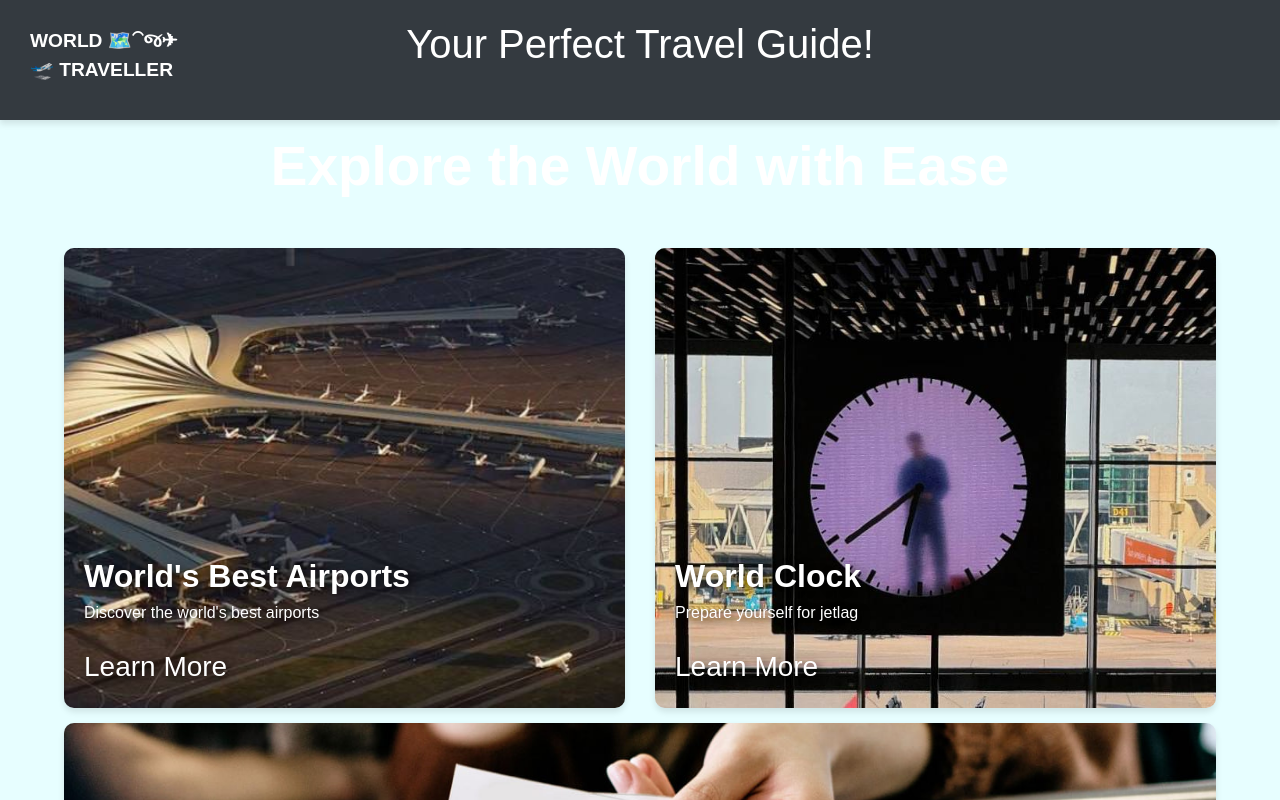
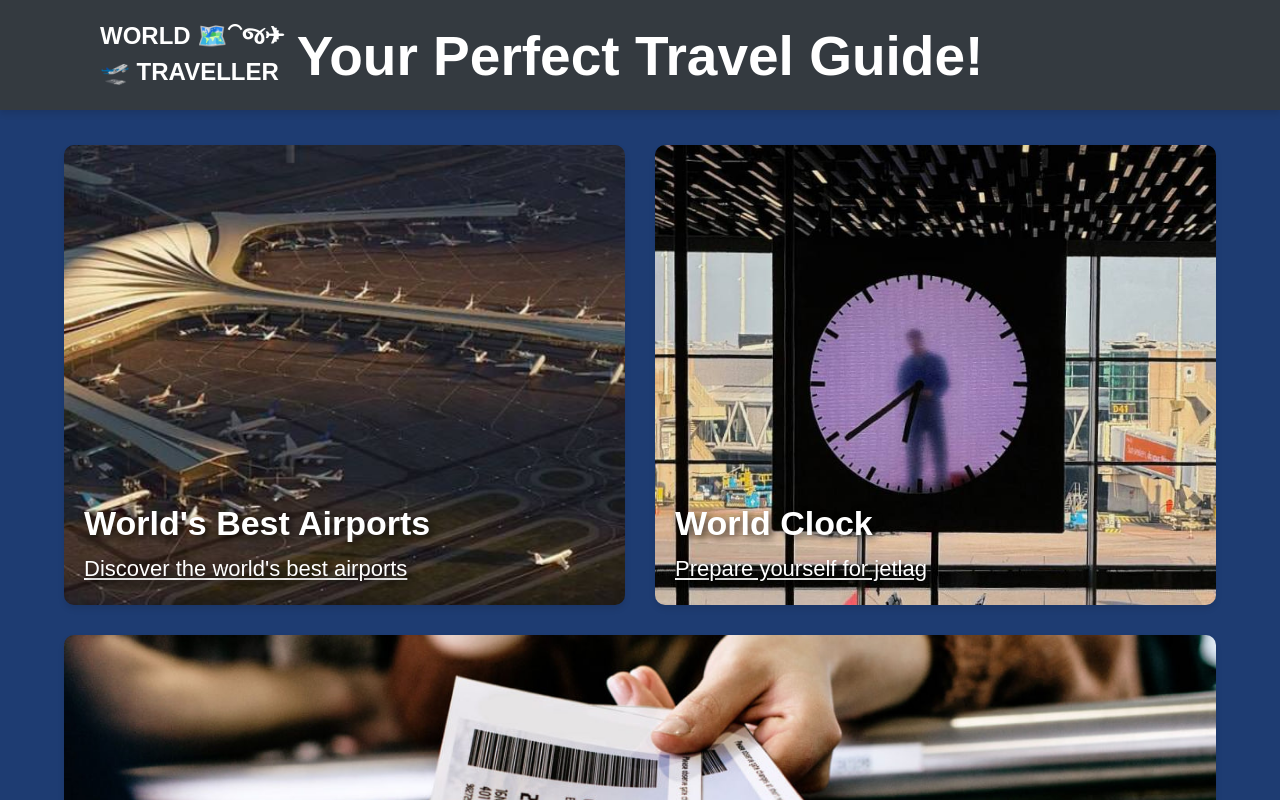
Before and after one commit to kahyangel/CSS_Assignment, a Next.js app in the folder my-app/: page /home in a window 1280 px wide. Shown: the top 800 px of the page. Built offline with nearby package versions, Linux system fonts and the light colour scheme.

Commit message:
editted minor changes page.module.css

```diff
--- a/my-app/app/home/page.jsx
+++ b/my-app/app/home/page.jsx
@@ -11,38 +11,28 @@ export default function Page() {
         <div className={styles.branding}>
           WORLD 🗺️⁀જ✈︎<br /> 🛫 TRAVELLER
         </div>
-        <h1>Your Perfect Travel Guide!</h1>
+        <div className={styles.tagline}>Your Perfect Travel Guide!</div>
       </div>
 
       {/* Main Content */}
-      <div className={styles.tagline}>Explore the World with Ease</div>
       <div className={styles.topSection}>
         {/* Left Section */}
         <div className={styles.leftSection}>
           <h2 className={styles.header}>World's Best Airports</h2>
-          <p>Discover the world's best airports</p>
-          <a href="/airports" className={styles.link}>
-            Learn More
-          </a>
+          <a href="/airports" className={styles.link}>Discover the world's best airports</a>
         </div>
 
         {/* Right Section */}
         <div className={styles.rightSection}>
           <h2 className={styles.header}>World Clock</h2>
-          <p>Prepare yourself for jetlag</p>
-          <a href="/timezone" className={styles.link}>
-            Learn More
-          </a>
+          <a href="/timezone" className={styles.link}>Prepare yourself for jetlag</a>
         </div>
       </div>
 
       {/* Bottom Section */}
       <div className={styles.bottomSection}>
         <h2 className={styles.header}>Compare Prices</h2>
-        <p>Find yourself the best deals</p>
-        <a href="/pricing" className={styles.link}>
-          Learn More
-        </a>
+        <a href="/pricing" className={styles.link}>Find yourself the best deals</a>
       </div>
     </div>
   );
--- a/my-app/app/home/page.module.css
+++ b/my-app/app/home/page.module.css
@@ -6,16 +6,16 @@
   display: flex;
   flex-direction: column;
   align-items: center;
-  background-color: #e7feff;
+  background-color: #1e3c72;
   min-height: 100vh;
 }
 
 /* Header Section */
 .headerSection {
   width: 100%;
-  height: 120px;
+  height: 110px;
   background-color: #343a40; /* Solid color background for the top header */
-  padding: 20px 0;
+  padding: 10px 0;
   color: white;
   text-align: center;
   position: sticky;
@@ -28,9 +28,9 @@
 /* Branding Header */
 .branding {
 position: absolute;
-top: 27px; /* Distance from the top */
-left: 30px; /* Distance from the left */
-font-size: 1.2rem;
+top: 18px; /* Distance from the top */
+left: 100px; /* Distance from the left */
+font-size: 1.5rem;
 font-weight: bold;
 color: white; /* Text color */
 text-align: left;
@@ -100,19 +100,18 @@ margin: 15px 0;
 }
 
 .header {
-  font-size: 32px;
+  font-size: 34px;
   color: white;
-  margin-bottom: 5px;
   font-weight: bold;
 }
 
 .link {
   display: inline-block;
-  font-size: 28px;
+  font-size: 22px;
   color: white;
   text-decoration: none;
-  margin-top: 5px;
   transition: color 0.2s ease;
+  text-decoration: underline;
 }
 
 .link:hover {
@@ -133,6 +132,7 @@ margin: 15px 0;
     box-shadow: 0 4px 6px rgba(0, 0, 0, 0.1);
     text-align: center;
     color: white; /* Ensure text is visible over the background */
+    margin-top: 15px;
     margin-bottom: 40px;
     display: flex;
     flex-direction: column;
--- a/my-app/app/page.module.css
+++ b/my-app/app/page.module.css
@@ -6,7 +6,7 @@
     display: flex;
     flex-direction: column;
     align-items: center;
-    background-color: #e7feff;
+    background-color: #1e3c72;
     min-height: 100vh;
   }
 
```
Also changed, not shown: my-app/app/page.jsx (+4 -14 lines).
